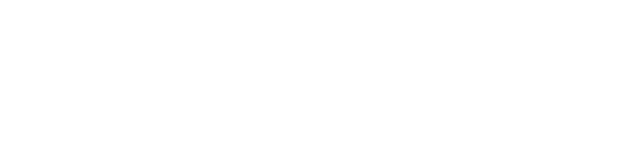
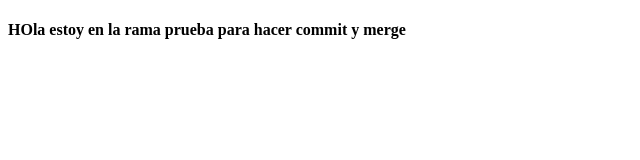
Before and after one commit to clauBenavente/pruebaGit, a plain HTML site: page pagina2.html in a window 1280 px wide. Shown: the whole page, without its empty margins (0-640 px from the left). Drawn offline with Linux system fonts and the light colour scheme.

Commit message:
rama commit

```diff
--- a/pagina2.html
+++ b/pagina2.html
@@ -7,6 +7,6 @@
     <title>Document</title>
 </head>
 <body>
-
+    <h4>HOla estoy en la rama prueba para hacer commit y merge</h4>
 </body>
 </html>
```
